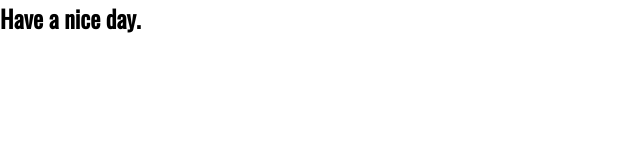
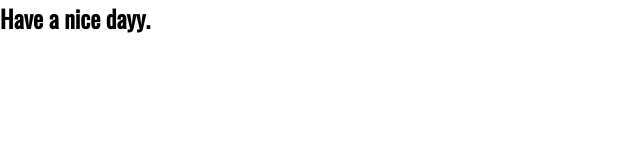
Before and after one commit to TienDuc1810/ProjectDuThi, a React (Create React App) app: page / in a window 1280 px wide. Shown: the top 160 px of the page, without its empty margins (0-640 px from the left). Built offline with nearby package versions, Linux system fonts and the light colour scheme; the HTML template or start-up script is replaced by a standard one.

Commit message:
update project

```diff
--- a/src/Pages/Home/Home.jsx
+++ b/src/Pages/Home/Home.jsx
@@ -3,7 +3,7 @@ import './Home.scss';
 const Home = () => {
     return(
         <>
-            <h2>Have a nice day.</h2>
+            <h2>Have a nice dayy.</h2>
         </>
     )
 }
```
